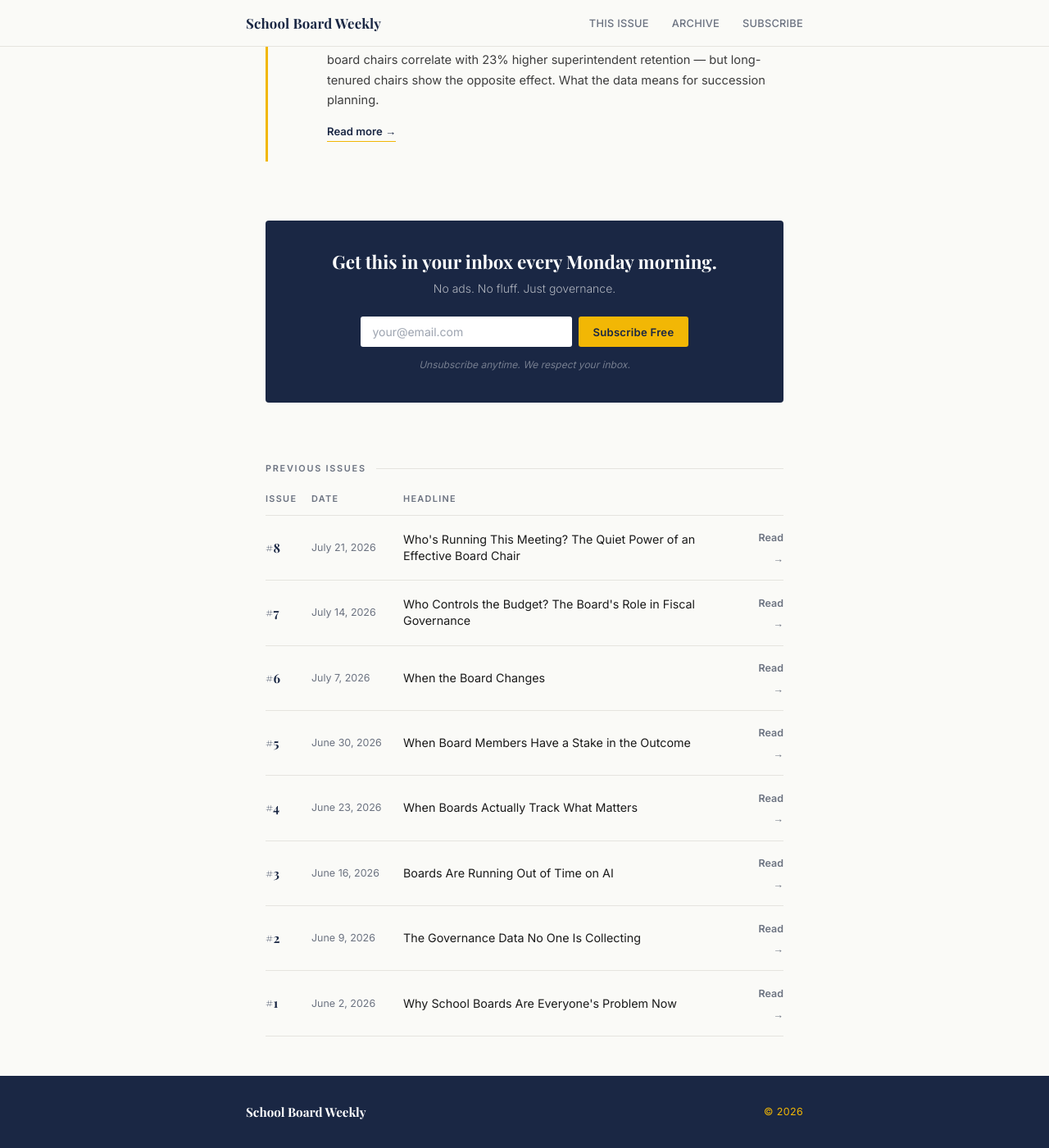
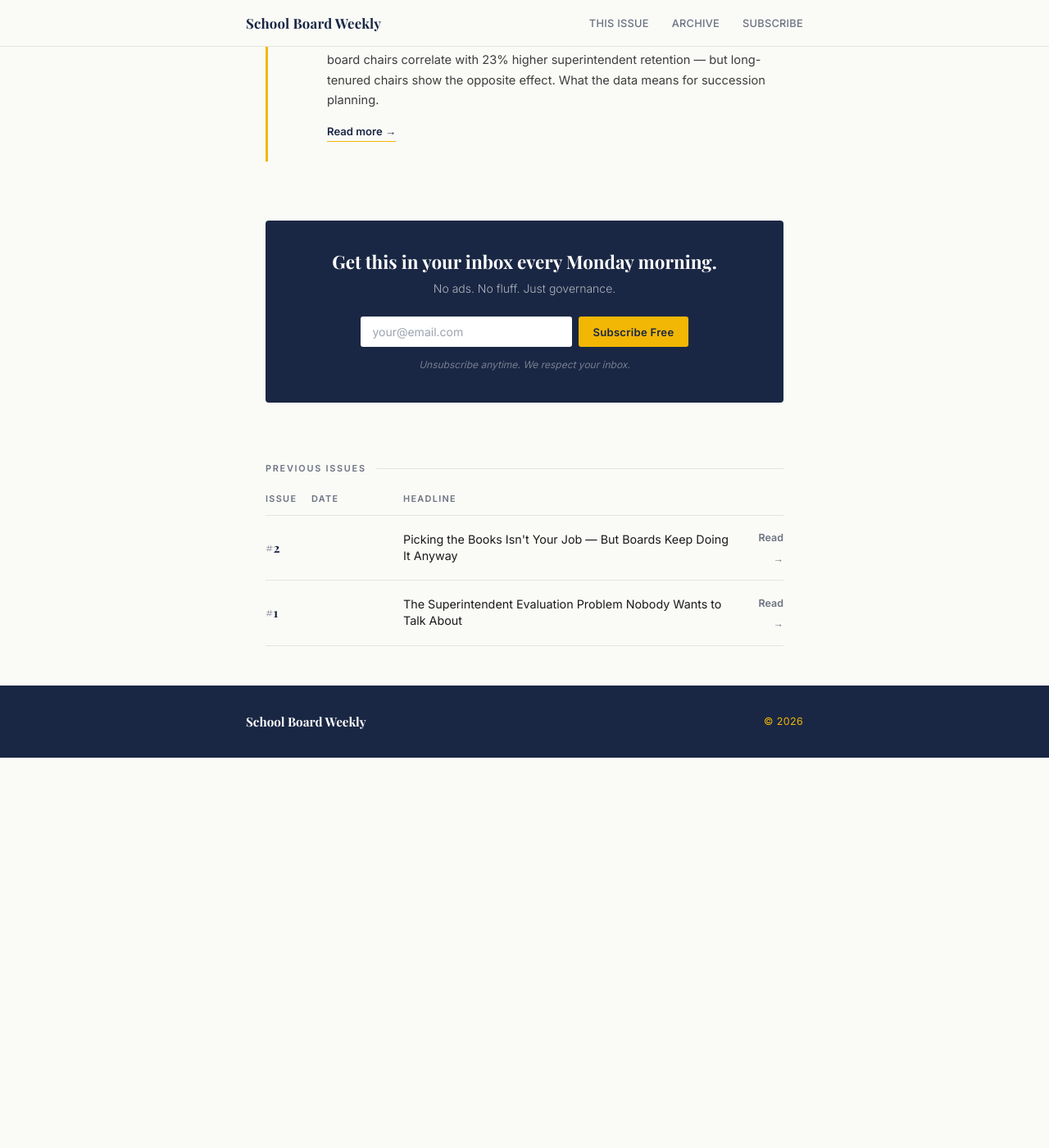
Before and after one commit to ajcrabill/schoolboardweekly-com, a Jekyll site: the page built from index.html, in a window 1280 px wide and 1400 px high, scrolled down 1469 px. Shown: the whole window at 82% size. Built offline with Jekyll 4.4.1, drawn with Linux system fonts in a browser that asks for light colours; some web fonts are replaced; after the commit the page ends 2393 px from its top, so only the background shows below that.

Commit message:
Make Previous Issues table dynamic from manifest.json

```diff
--- a/index.html
+++ b/index.html
@@ -77,14 +77,14 @@ description: "School Board Weekly: independent coverage of school board governan
       <p class="subscribe-note">Unsubscribe anytime. We respect your inbox.</p>
     </div>
 
-    <!-- PAST ISSUES -->
+        <!-- PAST ISSUES -->
     <div class="section-head" id="past-issues">
       <span class="label">Previous Issues</span>
       <div class="rule"></div>
     </div>
 
     <div class="past-issues">
-      <table>
+      <table id="past-issues-table">
         <thead>
           <tr>
             <th>Issue</th>
@@ -93,55 +93,8 @@ description: "School Board Weekly: independent coverage of school board governan
             <th></th>
           </tr>
         </thead>
-        <tbody>
-          <tr>
-            <td class="td-num">#8</td>
-            <td class="td-date">July 21, 2026</td>
-            <td class="td-title">Who's Running This Meeting? The Quiet Power of an Effective Board Chair</td>
-            <td class="td-link"><a href="issues/issue-008.html">Read &rarr;</a></td>
-          </tr>
-          <tr>
-            <td class="td-num">#7</td>
-            <td class="td-date">July 14, 2026</td>
-            <td class="td-title">Who Controls the Budget? The Board's Role in Fiscal Governance</td>
-            <td class="td-link"><a href="issues/issue-007.html">Read &rarr;</a></td>
-          </tr>
-          <tr>
-            <td class="td-num">#6</td>
-            <td class="td-date">July 7, 2026</td>
-            <td class="td-title">When the Board Changes</td>
-            <td class="td-link"><a href="issues/issue-006.html">Read &rarr;</a></td>
-          </tr>
-          <tr>
-            <td class="td-num">#5</td>
-            <td class="td-date">June 30, 2026</td>
-            <td class="td-title">When Board Members Have a Stake in the Outcome</td>
-            <td class="td-link"><a href="issues/issue-005.html">Read &rarr;</a></td>
-          </tr>
-          <tr>
-            <td class="td-num">#4</td>
-            <td class="td-date">June 23, 2026</td>
-            <td class="td-title">When Boards Actually Track What Matters</td>
-            <td class="td-link"><a href="issues/issue-004.html">Read &rarr;</a></td>
-          </tr>
-          <tr>
-            <td class="td-num">#3</td>
-            <td class="td-date">June 16, 2026</td>
-            <td class="td-title">Boards Are Running Out of Time on AI</td>
-            <td class="td-link"><a href="issues/issue-003.html">Read &rarr;</a></td>
-          </tr>
-          <tr>
-            <td class="td-num">#2</td>
-            <td class="td-date">June 9, 2026</td>
-            <td class="td-title">The Governance Data No One Is Collecting</td>
-            <td class="td-link"><a href="issues/issue-002.html">Read &rarr;</a></td>
-          </tr>
-          <tr>
-            <td class="td-num">#1</td>
-            <td class="td-date">June 2, 2026</td>
-            <td class="td-title">Why School Boards Are Everyone's Problem Now</td>
-            <td class="td-link"><a href="issues/issue-001.html">Read &rarr;</a></td>
-          </tr>
+        <tbody id="past-issues-body">
+          <tr><td colspan="4" style="color:#888;font-size:0.9rem;padding:1rem 0">Loading&hellip;</td></tr>
         </tbody>
       </table>
     </div>
@@ -149,10 +102,39 @@ description: "School Board Weekly: independent coverage of school board governan
   </div><!-- /.main -->
 
   <script>
+    // Subscribe form
     var f=document.getElementById("sub-form");
     if(f) f.addEventListener("submit",async function(e){
       e.preventDefault();
       var r=await fetch(f.action,{method:"POST",body:new FormData(f),headers:{"Accept":"application/json"}});
       if(r.ok){f.style.display="none";document.getElementById("sub-success").style.display="block";}
     });
+
+    // Dynamic past-issues table — only shows issues present in manifest.json
+    (async function() {
+      var tbody = document.getElementById("past-issues-body");
+      try {
+        var resp = await fetch("issues/manifest.json?t=" + Date.now());
+        if (!resp.ok) throw new Error("manifest not found");
+        var issues = await resp.json();
+        // Filter out current issue (the one in the header strip)
+        var currentHref = document.querySelector(".issue-strip a.read-btn");
+        var currentUrl = currentHref ? currentHref.getAttribute("href") : "";
+        var past = issues.filter(function(i) { return i.url !== currentUrl; });
+        if (past.length === 0) {
+          tbody.innerHTML = "<tr><td colspan='4' style='color:#888;font-size:0.9rem;padding:1rem 0'>No previous issues yet.</td></tr>";
+          return;
+        }
+        tbody.innerHTML = past.map(function(i) {
+          return "<tr>" +
+            "<td class='td-num'>#" + i.issue + "</td>" +
+            "<td class='td-date'>" + (i.date || "") + "</td>" +
+            "<td class='td-title'>" + i.headline + "</td>" +
+            "<td class='td-link'><a href='" + i.url + "'>Read &rarr;</a></td>" +
+            "</tr>";
+        }).join("");
+      } catch(e) {
+        tbody.innerHTML = "<tr><td colspan='4' style='color:#888;font-size:0.9rem;padding:1rem 0'>Could not load issues.</td></tr>";
+      }
+    })();
   </script>
```
